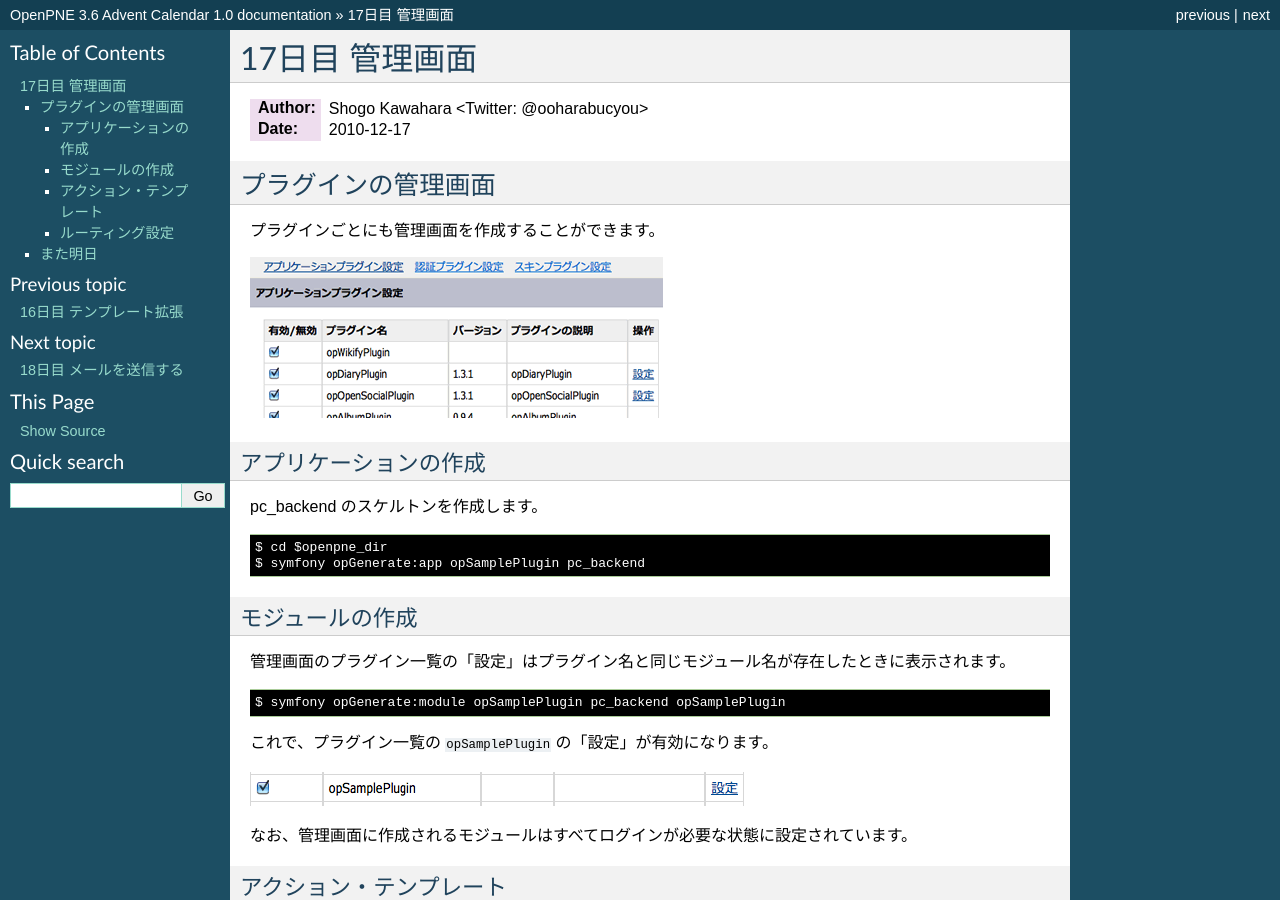
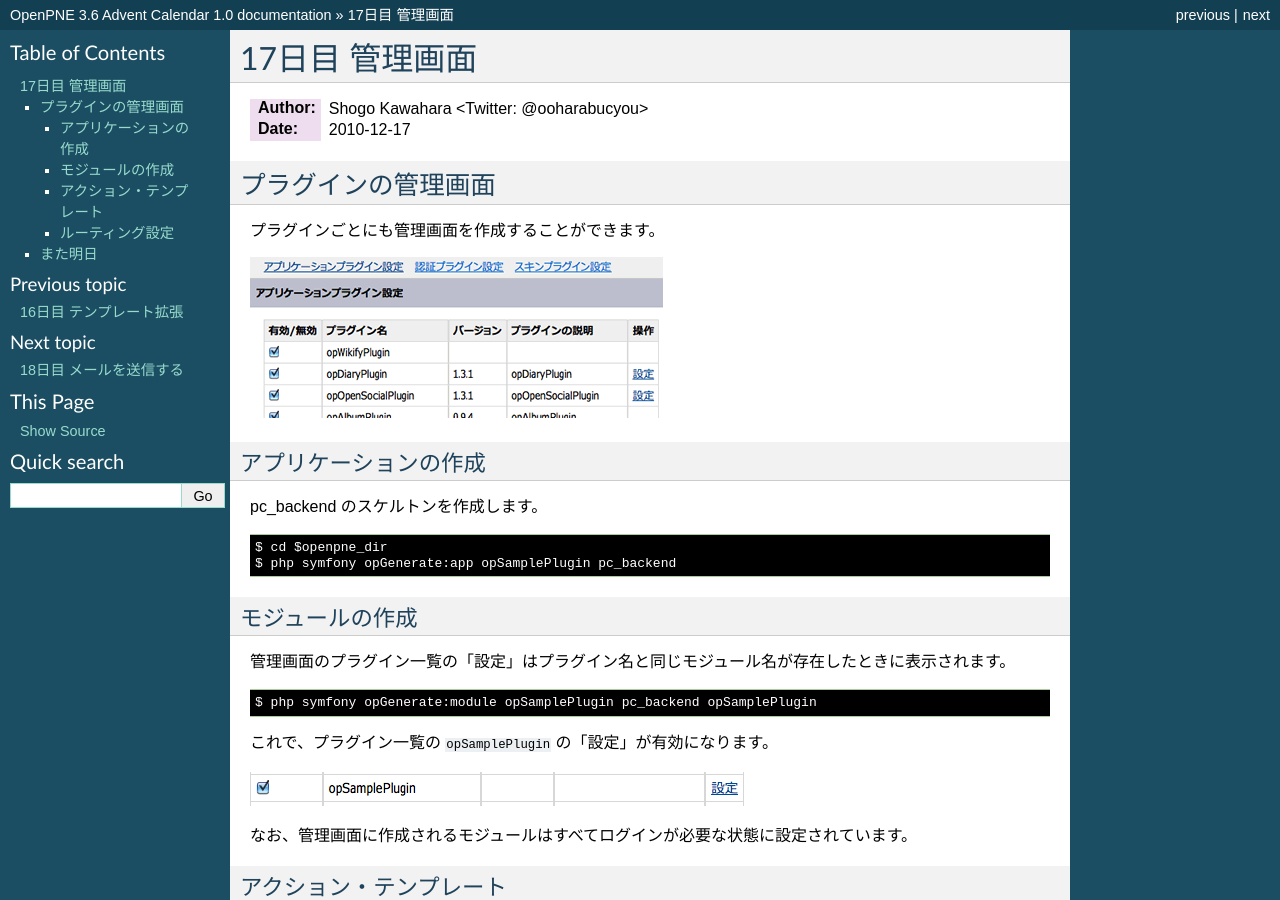
Before and after one commit to kawahara/OpenPNE3_6_AdventCalendar, a Sphinx documentation site: the page built from source/doc/17_backend.rst, in a window 1280 px wide and 900 px high. Built offline with Sphinx 7.4.7, drawn with Linux system fonts in a browser that asks for light colours.

Commit message:
コマンドの修正

```diff
--- a/source/doc/12_mobile.rst
+++ b/source/doc/12_mobile.rst
@@ -25,7 +25,7 @@ OpenPNEは、出力時に携帯端末向けの文字コードに自動変換し
 ::
 
   $ cd $openpne_dir
-  $ symfony opGenerate:app opSamplePlugin mobile_frontend
+  $ php symfony opGenerate:app opSamplePlugin mobile_frontend
 
 モバイル向けに ``miniDiary`` モジュールのスケルトンも作成しましょう。
 
@@ -33,7 +33,7 @@ OpenPNEは、出力時に携帯端末向けの文字コードに自動変換し
 
 ::
 
-  $ symfony opGenerate:module opSamplePlugin mobile_frontend miniDiary
+  $ php symfony opGenerate:module opSamplePlugin mobile_frontend miniDiary
 
 ディレクトリを確認しましょう。
 
@@ -225,7 +225,7 @@ PC向けと同様です。 ``$your_plugin_dir/apps/mobile_frontend/miniDiary/con
 ::
 
   $ cd $openpne3_dir
-  $ symfony cc
+  $ php symfony cc
   $ symfony app:route pc_frontend
   .. (省略) ..
   mini_diaries                                           GET          /miniDiaries
--- a/source/doc/13_migrations.rst
+++ b/source/doc/13_migrations.rst
@@ -131,7 +131,7 @@ OpenPNE3では、ファイル名を元にマイグレートを行ったかを判
 
   $ cd $openpne_dir
   $ symfony openpne:migrate
-  $ symfony cc
+  $ php symfony cc
 
 これで、 ``mini_diary`` テーブルに ``public_flag`` が追加されます。
 
--- a/source/doc/16_customizing_template.rst
+++ b/source/doc/16_customizing_template.rst
@@ -98,7 +98,7 @@ OpenPNE3のデフォルトのテンプレートの多くは、パーツという
 ::
 
   $ cd $openpne_dir
-  $ symfony cc
+  $ php symfony cc
 
 ホーム画面のインフォメーション欄に、作成したパーシャルが埋めこまれているかを確認して下さい。
 
--- a/source/doc/17_backend.rst
+++ b/source/doc/17_backend.rst
@@ -20,7 +20,7 @@ pc_backend のスケルトンを作成します。
 ::
 
   $ cd $openpne_dir
-  $ symfony opGenerate:app opSamplePlugin pc_backend
+  $ php symfony opGenerate:app opSamplePlugin pc_backend
 
 
 モジュールの作成
@@ -30,7 +30,7 @@ pc_backend のスケルトンを作成します。
 
 ::
 
-  $ symfony opGenerate:module opSamplePlugin pc_backend opSamplePlugin
+  $ php symfony opGenerate:module opSamplePlugin pc_backend opSamplePlugin
 
 これで、プラグイン一覧の ``opSamplePlugin`` の「設定」が有効になります。
 
```
Also changed, not shown: source/doc/18_mail1.rst (+9 -0 lines).
